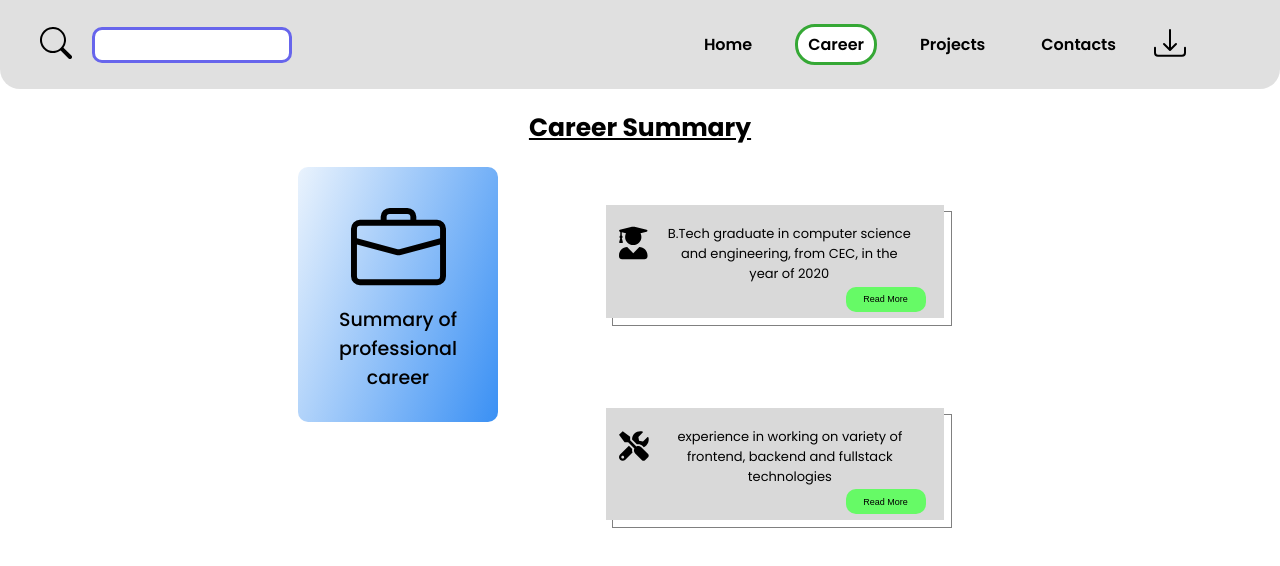
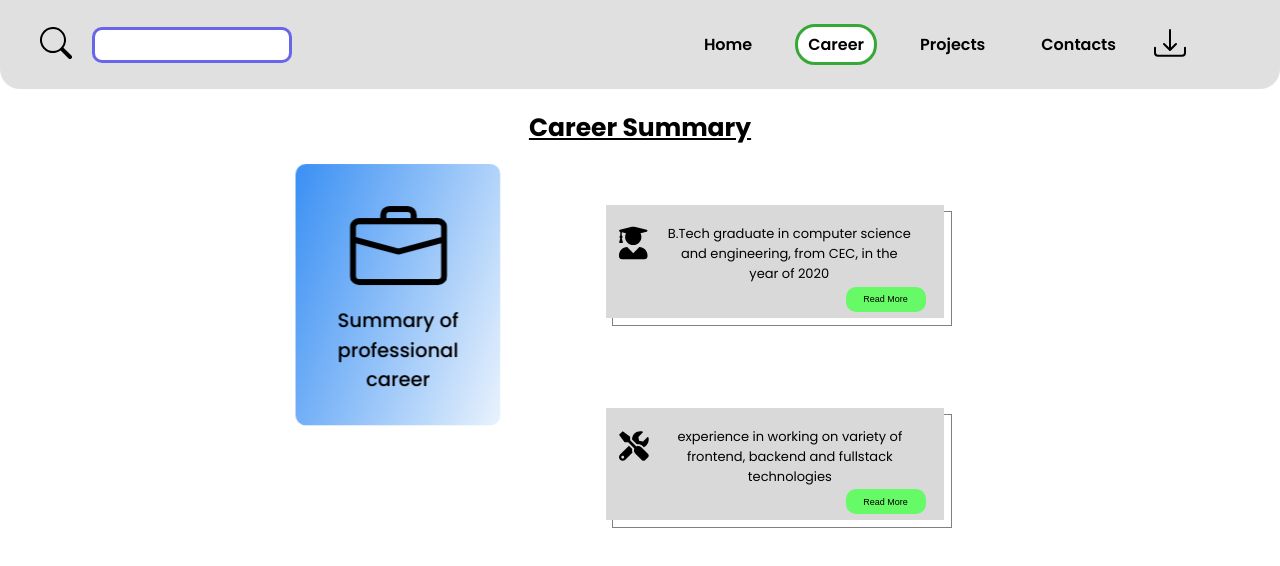
Before and after one commit to jimmanamel/Resume, a React (Create React App) app: page /Resume/Career in a window 1280 px wide. Shown: the top 566 px of the page. Built offline with nearby package versions, Linux system fonts and the light colour scheme.

Commit message:
Converting flipcard to a beating heart

```diff
--- a/src/Components/Career/FlipCard.js
+++ b/src/Components/Career/FlipCard.js
@@ -12,7 +12,7 @@ const FlipCard = () => {
   };
   return (
     <div
-      className={`flip-card ${isFlipped ? "flip-card--flipped" : ""}`}
+      className={`flip-card ${isFlipped ? "flip-card--flipped" : ""} animate`}
       onClick={handleClick}
     >
       <div className="flip-card__inner">
--- a/src/Components/Career/FlipCard.scss
+++ b/src/Components/Career/FlipCard.scss
@@ -5,7 +5,8 @@
   margin: 0 auto;
   border-radius: 10px;
   perspective: 1000px; // Creates a 3D effect
-  transition: transform 0.4s ease-in-out;
+  transition: transform 0.6s ease-in-out;
+  transform-style: preserve-3d;
   padding-bottom: 20px;
 
   &__inner {
@@ -38,17 +39,35 @@
   }
 
   &__front {
-    background-image: linear-gradient(110deg, #EAF3FD, #3A90F4);
+    background-image: linear-gradient(110deg, #3A90F4, #EAF3FD);
     color: black;
   }
 
   &__back {
-    background-image: linear-gradient(45deg, #3A90F4, #EAF3FD);
+    background-image: linear-gradient(45deg, #EAF3FD, #3A90F4);
     color: white;
     transform: rotateY(180deg);
   }
 }
 
+// .flip-card:hover {
+//   transform: scale(1.02); /* Slightly scales the card on hover */
+// }
+
+.flip-card.animate {
+  animation: scaleUp 1s infinite alternate;
+}
+
 .flip-card:hover {
-  transform: scale(1.02); /* Slightly scales the card on hover */
+  animation-play-state: paused;
+  transform: scale(0); /* Ensure scaling stops on hover */
 }
+
+@keyframes scaleUp {
+  0% {
+    transform: scale(1);
+  }
+  100% {
+    transform: scale(1.03); /* Slight scale increase */
+  }
+}
```
